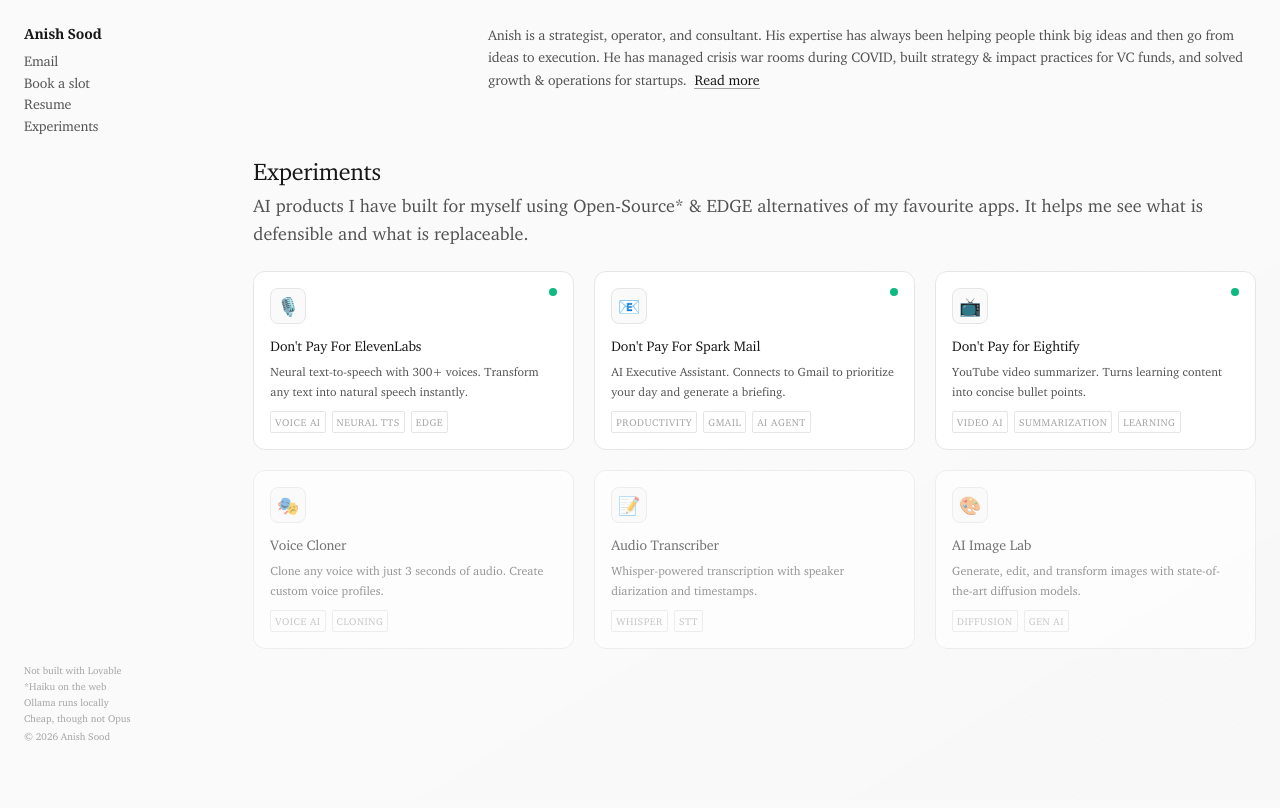
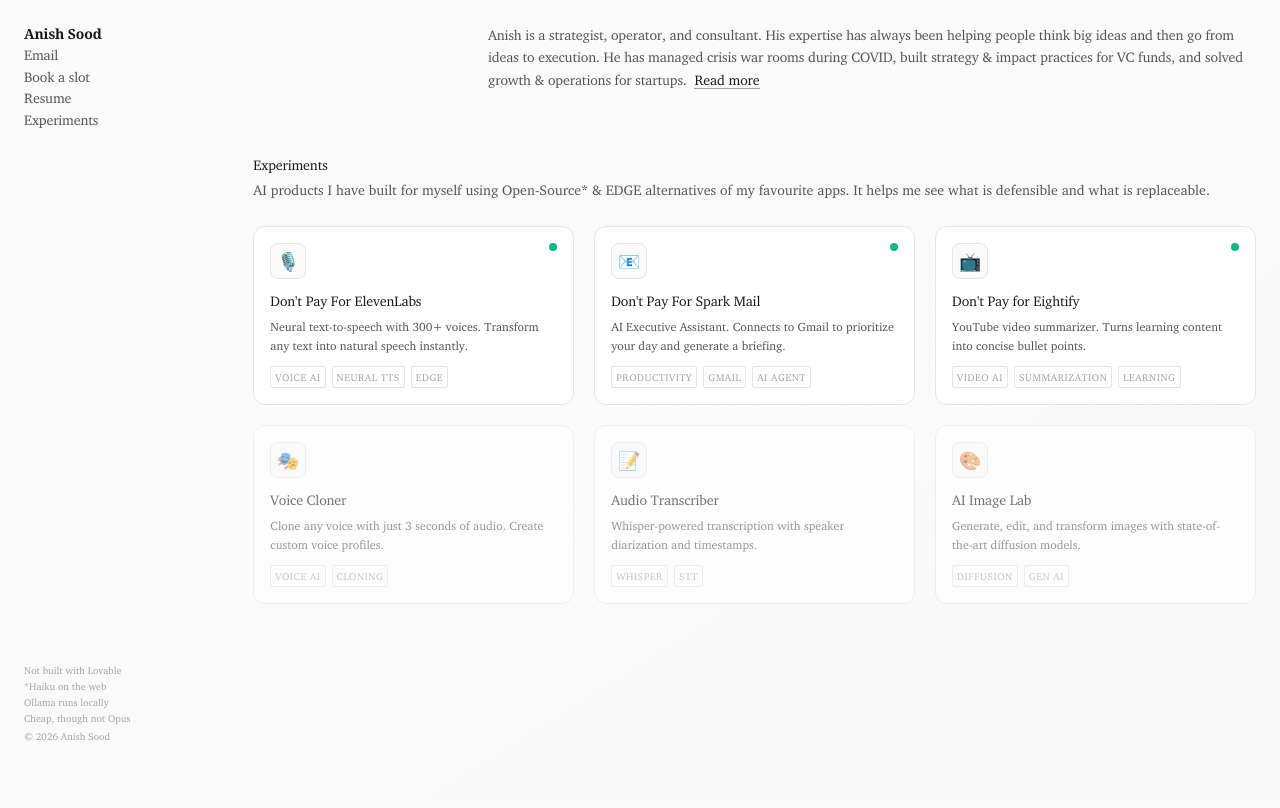
Before and after one commit to anikan666/Pirate_Is_A_Way_Of_Life, a Flask app: page / in a window 1280 px wide. Run offline with Flask 3, Linux system fonts and the light colour scheme; some web fonts are replaced.

Commit message:
Update layout spacing and font sizes for bio and experiments sections

```diff
--- a/core/templates/index.html
+++ b/core/templates/index.html
@@ -35,7 +35,7 @@
 
         <!-- Left Sidebar (Name + Nav) -->
         <div class="md:col-span-2 md:sticky md:top-0 h-[calc(100vh-5rem)]">
-            <section id="navcontainer" class="flex flex-col gap-2 h-full">
+            <section id="navcontainer" class="flex flex-col gap-0.5 h-full">
                 <div class="name">
                     <h2 class="text-sm font-bold tracking-tight text-lab-text">
                         <a href="/" class="hover:text-lab-text-muted transition-colors">Anish Sood</a>
@@ -405,8 +405,8 @@
             <!-- Experiments Section -->
             <section id="experiments">
                 <div class="mb-6 max-w-8xl">
-                    <h2 class="text-2xl font-serif text-lab-text mb-1">Experiments</h2>
-                    <p class="text-base md:text-lg leading-relaxed font-serif text-lab-text-muted">
+                    <h2 class="text-sm font-serif text-lab-text mb-1">Experiments</h2>
+                    <p class="text-sm leading-relaxed font-serif text-lab-text-muted">
                         AI products I have built for myself using Open-Source* & EDGE alternatives of my
                         favourite apps. It helps me see what is defensible and what is replaceable.
                     </p>
```
